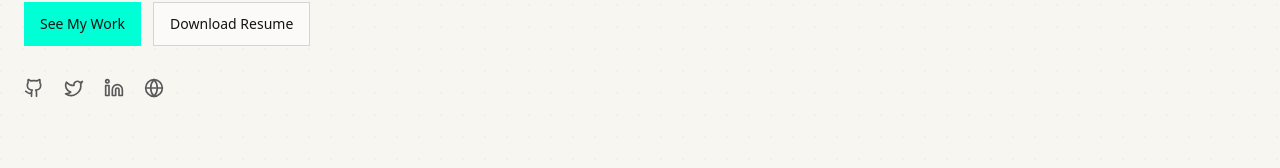
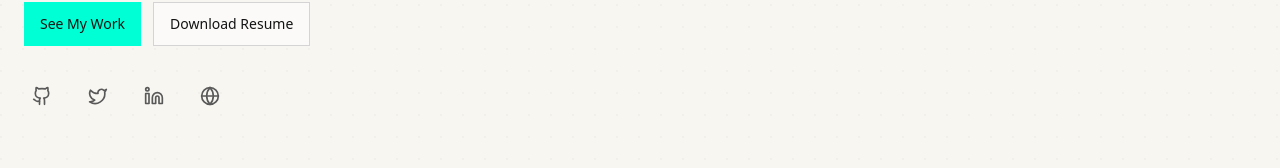
Before and after one commit to therealjhay/Portfolio, a Next.js app: page / in a window 1280 px wide. Shown: the part 479-647 px from the top of the page. Built offline with nearby package versions, Linux system fonts and the light colour scheme; no server answers.

Commit message:
a11y(social): increase touch target size for icons

```diff
--- a/components/ui/social-links.tsx
+++ b/components/ui/social-links.tsx
@@ -19,7 +19,7 @@ export function SocialLinks() {
             href={link.url}
             target="_blank"
             rel="noreferrer"
-            className="text-muted-foreground transition-colors hover:text-primary"
+            className="inline-flex items-center justify-center p-2 text-muted-foreground transition-colors hover:text-primary"
             title={link.name}
             aria-label={link.name}
           >
```
